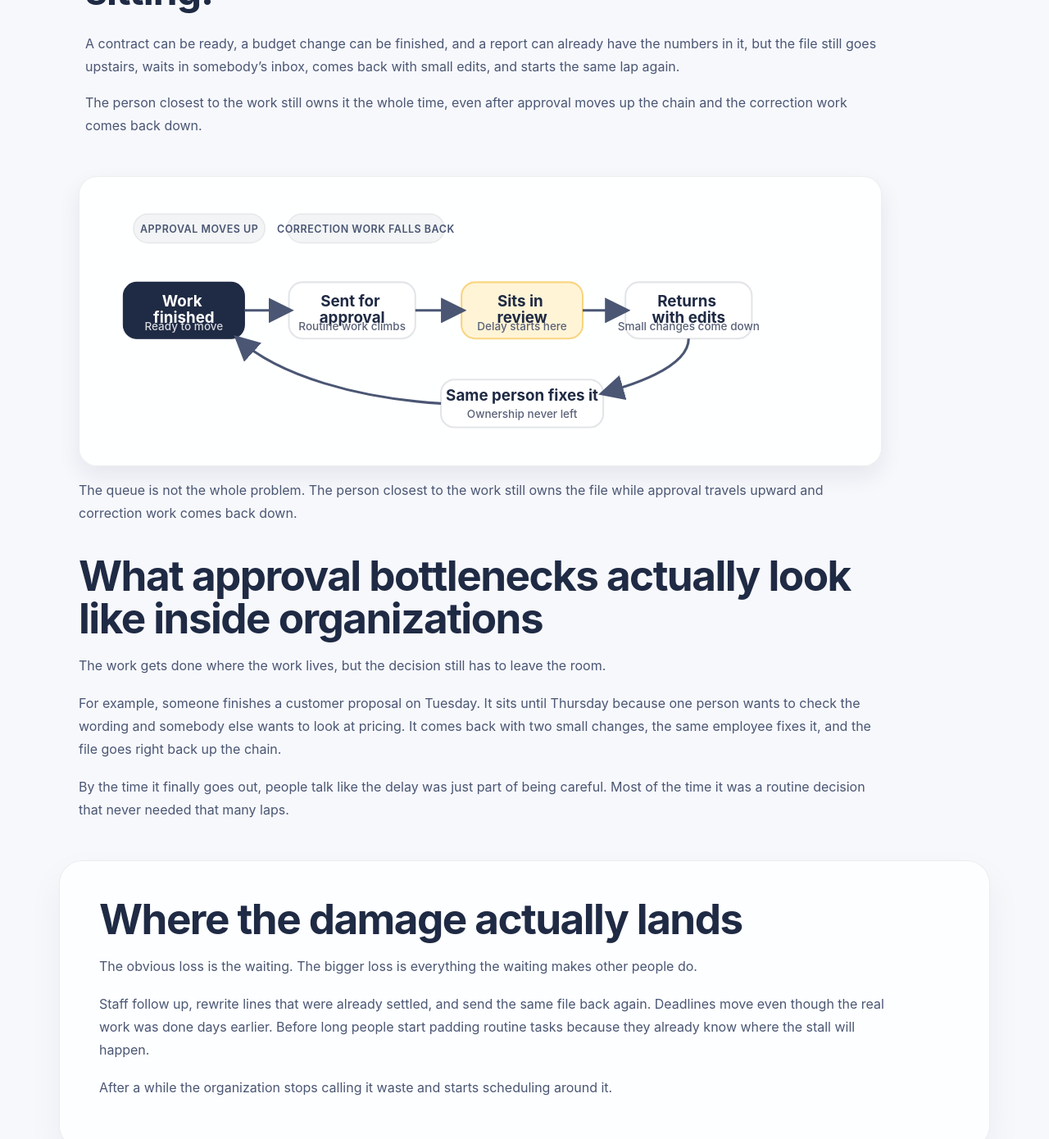
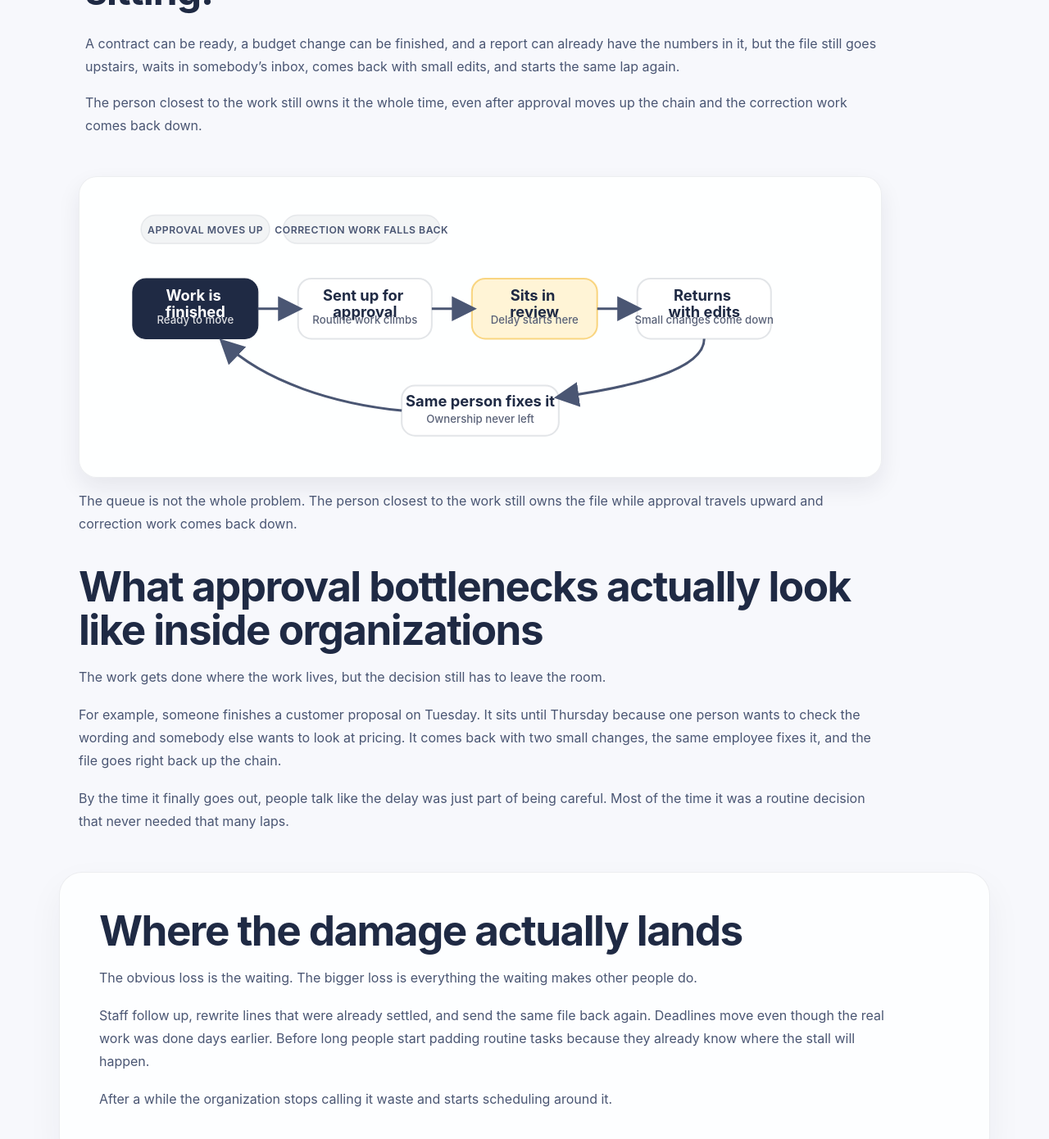
Before and after one commit to efost7873/integratedvaluearchitecture.com, a Jekyll site: the page built from approval-bottlenecks.html, in a window 1280 px wide and 1400 px high, scrolled down 245 px. Shown: the top 1390 px of the window at 82% size. Built offline with Jekyll 4.4.1, drawn with Linux system fonts in a browser that asks for light colours.

Commit message:
Update visual-approval-loop.html

```diff
--- a/_includes/visual-approval-loop.html
+++ b/_includes/visual-approval-loop.html
@@ -1,6 +1,6 @@
 <div class="iva-visual-block" aria-labelledby="approvalLoopTitle approvalLoopDesc">
   <figure class="iva-visual-frame">
-    <svg viewBox="0 0 900 300" role="img" aria-labelledby="approvalLoopTitle approvalLoopDesc" xmlns="http://www.w3.org/2000/svg">
+    <svg viewBox="0 0 920 320" role="img" aria-labelledby="approvalLoopTitle approvalLoopDesc" xmlns="http://www.w3.org/2000/svg">
       <title id="approvalLoopTitle">Approval bottleneck loop</title>
       <desc id="approvalLoopDesc">A simple loop showing finished work going up for approval, sitting in review, coming back with edits, and returning to the same person for correction.</desc>
 
@@ -15,56 +15,57 @@
           .iva-label { font: 700 18px -apple-system,BlinkMacSystemFont,'Segoe UI',Roboto,Helvetica,Arial,sans-serif; fill: #1F2A44; }
           .iva-label-dark { font: 700 18px -apple-system,BlinkMacSystemFont,'Segoe UI',Roboto,Helvetica,Arial,sans-serif; fill: #ffffff; }
           .iva-copy { font: 500 13px -apple-system,BlinkMacSystemFont,'Segoe UI',Roboto,Helvetica,Arial,sans-serif; fill: #5A6278; }
-          .iva-copy-dark { font: 500 13px -apple-system,BlinkMacSystemFont,'Segoe UI',Roboto,Helvetica,Arial,sans-serif; fill: rgba(255,255,255,0.82); }
+          .iva-copy-dark { font: 500 13px -apple-system,BlinkMacSystemFont,'Segoe UI',Roboto,Helvetica,Arial,sans-serif; fill: rgba(255,255,255,0.84); }
           .iva-line { fill: none; stroke: #4A5673; stroke-width: 3; marker-end: url(#ivaArrowHead); }
           .iva-chip { fill: rgba(31,42,68,0.05); stroke: rgba(31,42,68,0.08); stroke-width: 1.5; }
           .iva-chip-text { font: 600 12px -apple-system,BlinkMacSystemFont,'Segoe UI',Roboto,Helvetica,Arial,sans-serif; fill: #4A5673; letter-spacing: 0.04em; text-transform: uppercase; }
         </style>
       </defs>
 
-      <rect x="32" y="104" width="142" height="66" rx="16" class="iva-step-dark"></rect>
-      <text x="103" y="132" text-anchor="middle" class="iva-label-dark">
-        <tspan x="103" dy="0">Work</tspan>
-        <tspan x="103" dy="20">finished</tspan>
+      <rect x="44" y="102" width="150" height="72" rx="16" class="iva-step-dark"></rect>
+      <text x="119" y="128" text-anchor="middle" class="iva-label-dark">
+        <tspan x="119" dy="0">Work is</tspan>
+        <tspan x="119" dy="20">finished</tspan>
       </text>
-      <text x="103" y="160" text-anchor="middle" class="iva-copy-dark">Ready to move</text>
+      <text x="119" y="156" text-anchor="middle" class="iva-copy-dark">Ready to move</text>
 
-      <rect x="226" y="104" width="148" height="66" rx="16" class="iva-step"></rect>
-      <text x="300" y="132" text-anchor="middle" class="iva-label">
-        <tspan x="300" dy="0">Sent for</tspan>
-        <tspan x="300" dy="20">approval</tspan>
+      <rect x="242" y="102" width="160" height="72" rx="16" class="iva-step"></rect>
+      <text x="322" y="128" text-anchor="middle" class="iva-label">
+        <tspan x="322" dy="0">Sent up for</tspan>
+        <tspan x="322" dy="20">approval</tspan>
       </text>
-      <text x="300" y="160" text-anchor="middle" class="iva-copy">Routine work climbs</text>
+      <text x="322" y="156" text-anchor="middle" class="iva-copy">Routine work climbs</text>
 
-      <rect x="428" y="104" width="142" height="66" rx="16" class="iva-step-accent"></rect>
-      <text x="499" y="132" text-anchor="middle" class="iva-label">
-        <tspan x="499" dy="0">Sits in</tspan>
-        <tspan x="499" dy="20">review</tspan>
+      <rect x="450" y="102" width="150" height="72" rx="16" class="iva-step-accent"></rect>
+      <text x="525" y="128" text-anchor="middle" class="iva-label">
+        <tspan x="525" dy="0">Sits in</tspan>
+        <tspan x="525" dy="20">review</tspan>
       </text>
-      <text x="499" y="160" text-anchor="middle" class="iva-copy">Delay starts here</text>
+      <text x="525" y="156" text-anchor="middle" class="iva-copy">Delay starts here</text>
 
-      <rect x="620" y="104" width="148" height="66" rx="16" class="iva-step"></rect>
-      <text x="694" y="132" text-anchor="middle" class="iva-label">
-        <tspan x="694" dy="0">Returns</tspan>
-        <tspan x="694" dy="20">with edits</tspan>
+      <rect x="648" y="102" width="160" height="72" rx="16" class="iva-step"></rect>
+      <text x="728" y="128" text-anchor="middle" class="iva-label">
+        <tspan x="728" dy="0">Returns</tspan>
+        <tspan x="728" dy="20">with edits</tspan>
       </text>
-      <text x="694" y="160" text-anchor="middle" class="iva-copy">Small changes come down</text>
+      <text x="728" y="156" text-anchor="middle" class="iva-copy">Small changes come down</text>
 
-      <rect x="404" y="218" width="190" height="56" rx="16" class="iva-step"></rect>
-      <text x="499" y="243" text-anchor="middle" class="iva-label">Same person fixes it</text>
-      <text x="499" y="263" text-anchor="middle" class="iva-copy">Ownership never left</text>
+      <rect x="366" y="230" width="188" height="60" rx="16" class="iva-step"></rect>
+      <text x="460" y="255" text-anchor="middle" class="iva-label">Same person fixes it</text>
+      <text x="460" y="275" text-anchor="middle" class="iva-copy">Ownership never left</text>
 
-      <path d="M174 137 L226 137" class="iva-line"></path>
-      <path d="M374 137 L428 137" class="iva-line"></path>
-      <path d="M570 137 L620 137" class="iva-line"></path>
-      <path d="M694 170 C694 205, 622 226, 594 234" class="iva-line"></path>
-      <path d="M404 246 C308 240, 214 214, 166 170" class="iva-line"></path>
+      <path d="M194 138 L242 138" class="iva-line"></path>
+      <path d="M402 138 L450 138" class="iva-line"></path>
+      <path d="M600 138 L648 138" class="iva-line"></path>
 
-      <rect x="44" y="24" width="154" height="34" rx="17" class="iva-chip"></rect>
-      <text x="121" y="46" text-anchor="middle" class="iva-chip-text">approval moves up</text>
+      <path d="M728 174 C728 212, 640 232, 554 244" class="iva-line"></path>
+      <path d="M366 260 C286 252, 202 226, 152 178" class="iva-line"></path>
 
-      <rect x="224" y="24" width="184" height="34" rx="17" class="iva-chip"></rect>
-      <text x="316" y="46" text-anchor="middle" class="iva-chip-text">correction work falls back</text>
+      <rect x="54" y="26" width="154" height="34" rx="17" class="iva-chip"></rect>
+      <text x="131" y="48" text-anchor="middle" class="iva-chip-text">approval moves up</text>
+
+      <rect x="224" y="26" width="188" height="34" rx="17" class="iva-chip"></rect>
+      <text x="318" y="48" text-anchor="middle" class="iva-chip-text">correction work falls back</text>
     </svg>
   </figure>
 
```
